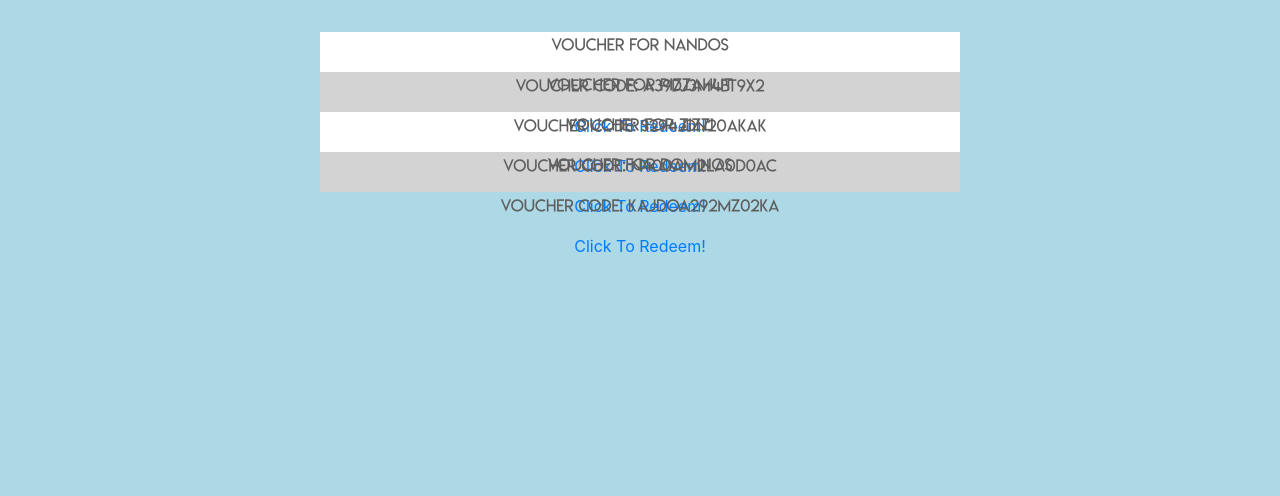
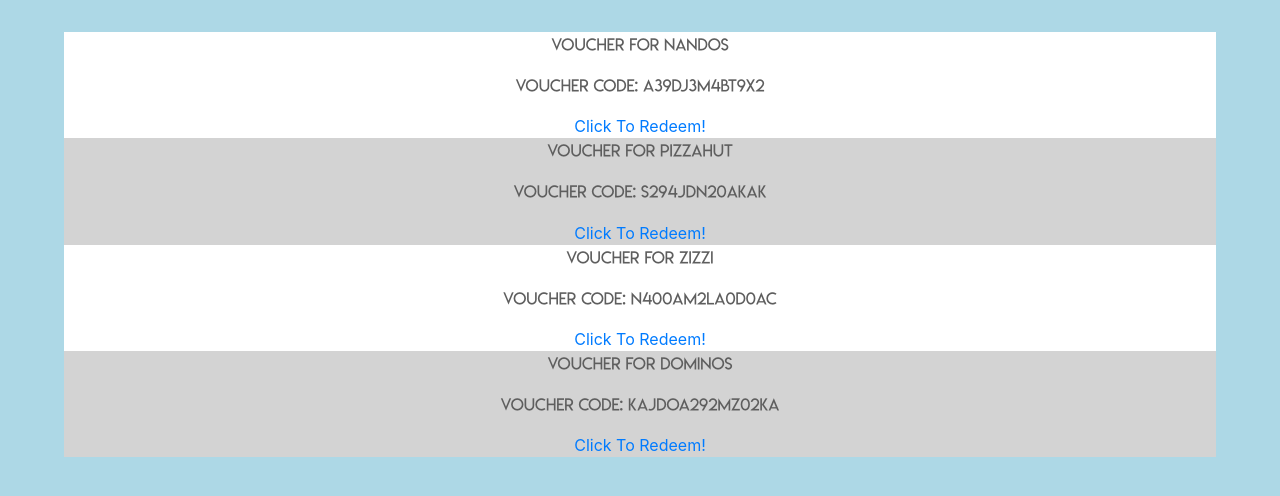
Before and after one commit to NXFORG/INSE---Bill-Splitting-Application, a PHP site: page /vouchers.html in a window 1280 px wide. Shown: the part 262-758 px from the top of the page. Run offline with PHP 8.4, Linux system fonts and the light colour scheme; some libraries are stand-ins or nearby versions.

Commit message:
Voucher CSS

```diff
--- a/public/style.css
+++ b/public/style.css
@@ -409,17 +409,18 @@ label{
   width: 50%;
 }
 /*VOUCHER PAGE CSS */
+/*VOUCHER PAGE CSS */
 #voucherContainer{
   margin: auto;
-  width: 50%;
-  height: 50%;
+  width: 90%;
+  height: 90%;
   text-align: center;
+
 }
 .voucher{
   height: auto;
-  background-color: gold;
-  height: 40px;
+  margin: 0;
+  padding: 0;
+  height: 25%;
+  font-size: 1em;
 }
-.voucher:hover{
-  background-color: cyan;
-}
```
